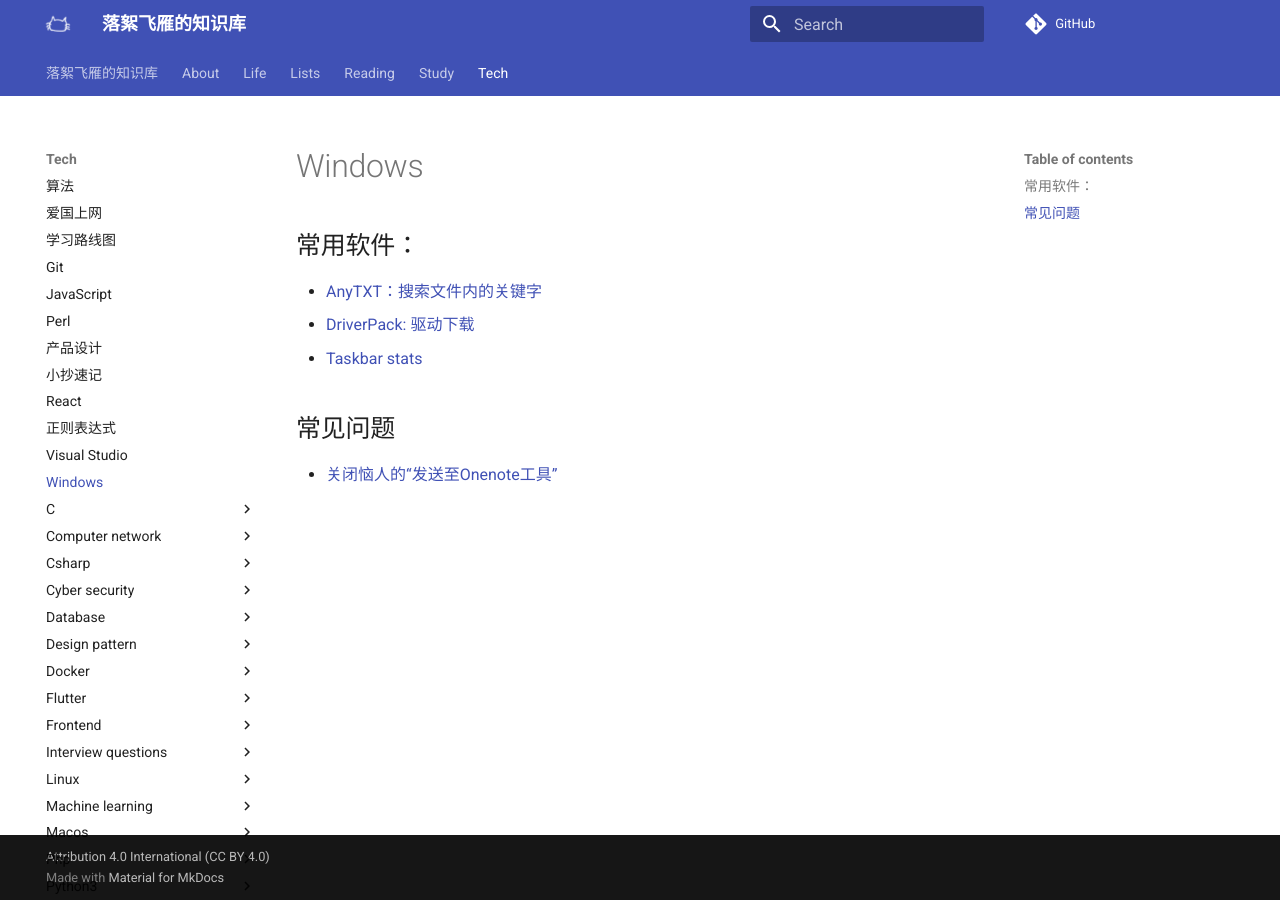
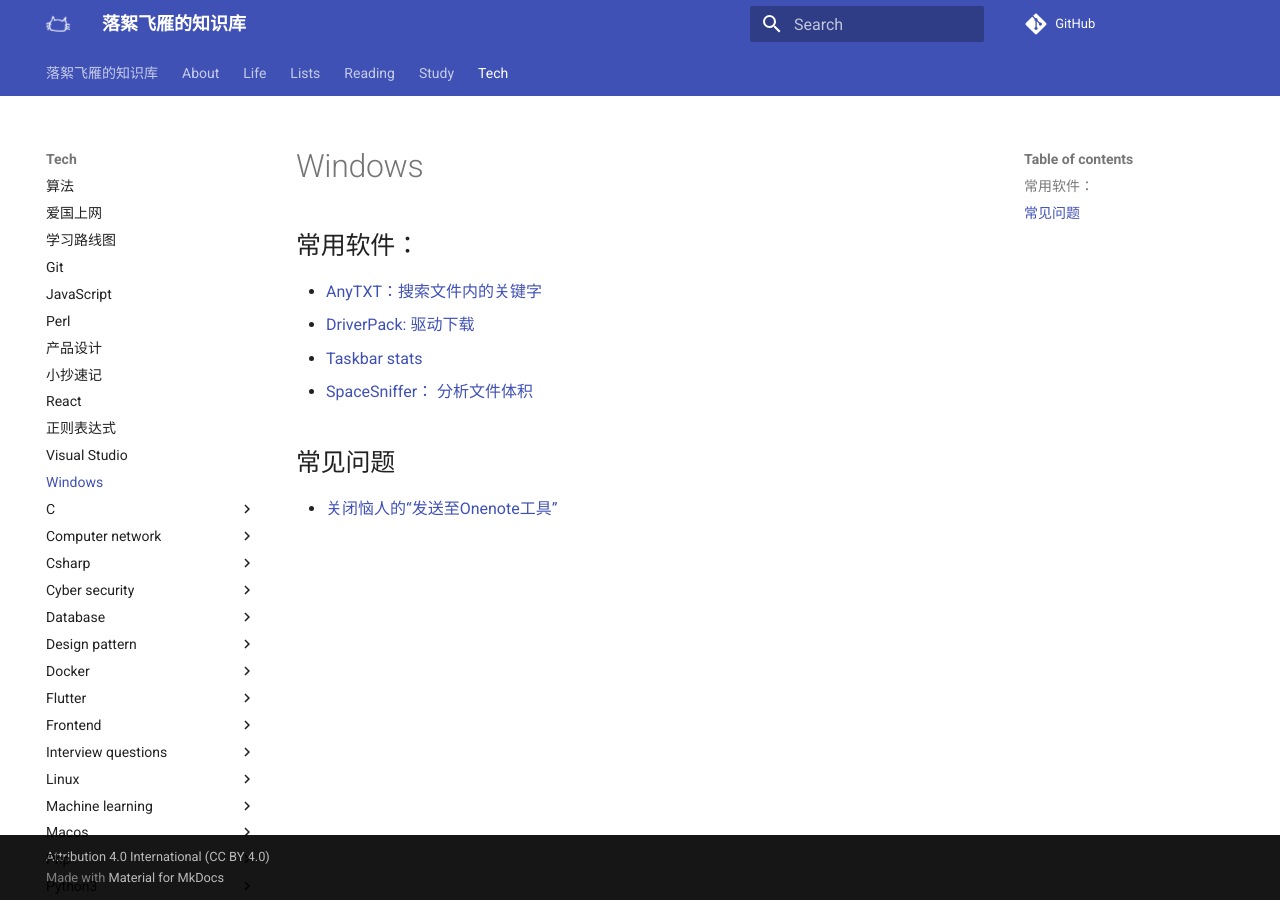
Before and after one commit to luoxufeiyan/wiki.luoxufeiyan.com, an MkDocs documentation site: the page built from docs/tech/windows.md, in a window 1280 px wide. Built offline with MkDocs 1.6.1 and Material for MkDocs 9.7.7, drawn with Linux system fonts in a browser that asks for light colours; comment, search, counter and statistics services are not loaded.

Commit message:
feat: add software

```diff
--- a/docs/tech/windows.md
+++ b/docs/tech/windows.md
@@ -4,6 +4,7 @@
   * [AnyTXT：搜索文件内的关键字](https://anytxt.net/)
   * [DriverPack: 驱动下载](https://driverpack.io/en)
   * [Taskbar stats](https://github.com/openhoangnc/taskbar-stats/)
+  * [SpaceSniffer： 分析文件体积](http://www.uderzo.it/main_products/space_sniffer/)
 
 
 ## 常见问题
```
